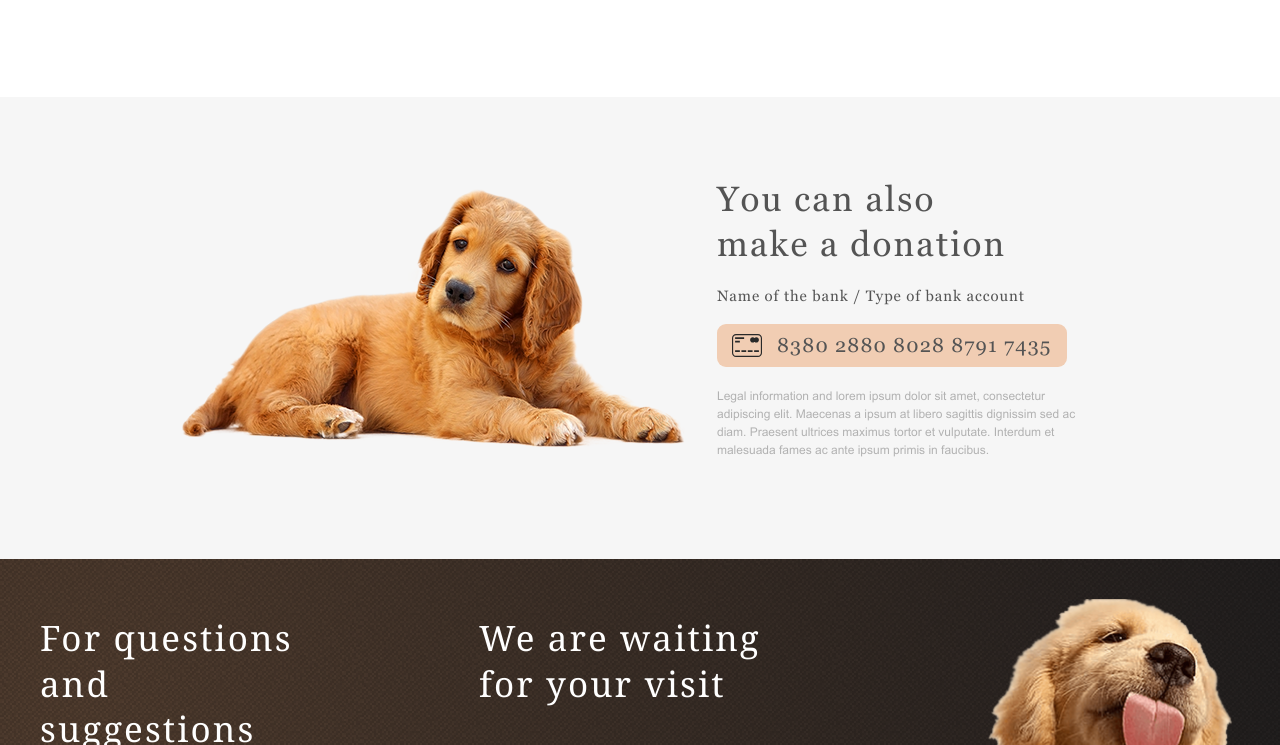
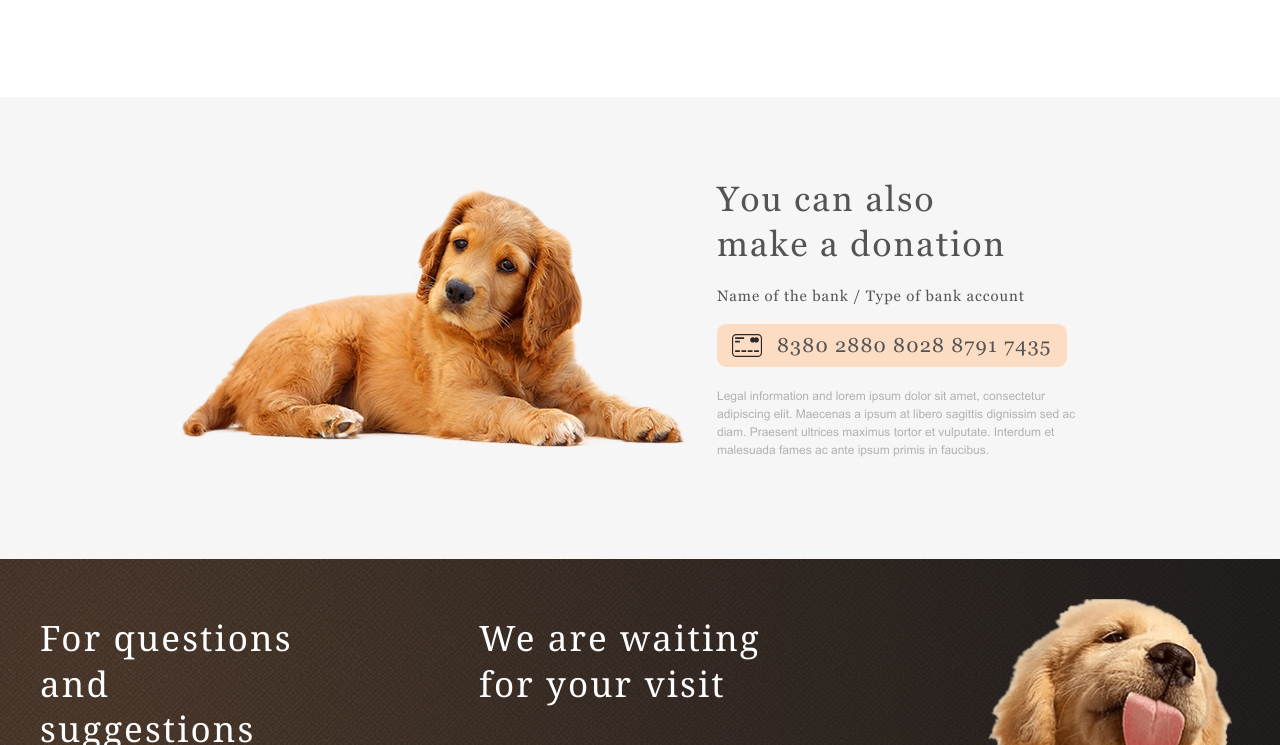
Before and after one commit to misochenk0/rs-school, a plain HTML site: page shelter/pages/main/index.html in a window 1280 px wide. In both pictures the pointer is over the link "8380 2880 8028 8791 7435". Shown: the part 2887-3632 px from the top of the page. Drawn offline with Linux system fonts and the light colour scheme.

Commit message:
fix: add hover effect to card btn

```diff
--- a/shelter/pages/main/style.css
+++ b/shelter/pages/main/style.css
@@ -565,7 +565,12 @@ section {
 	border-radius: 9px;
 	padding: 10px 15px;
 	margin-top: 20px;
+	transition: .5s all;
 	text-decoration: none;
+}
+
+.donation-card:hover {
+	background: #FDDCC4;
 }
 
 .donation-card__text {
```
